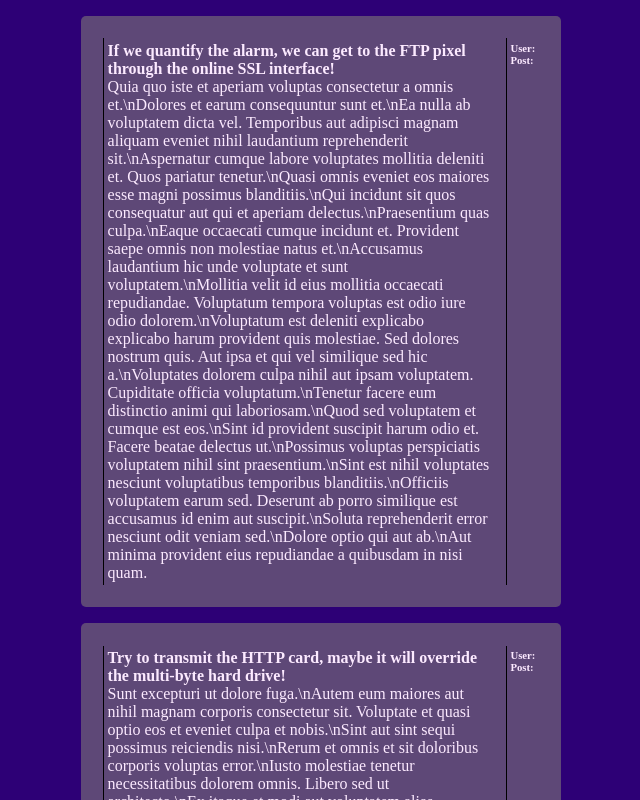
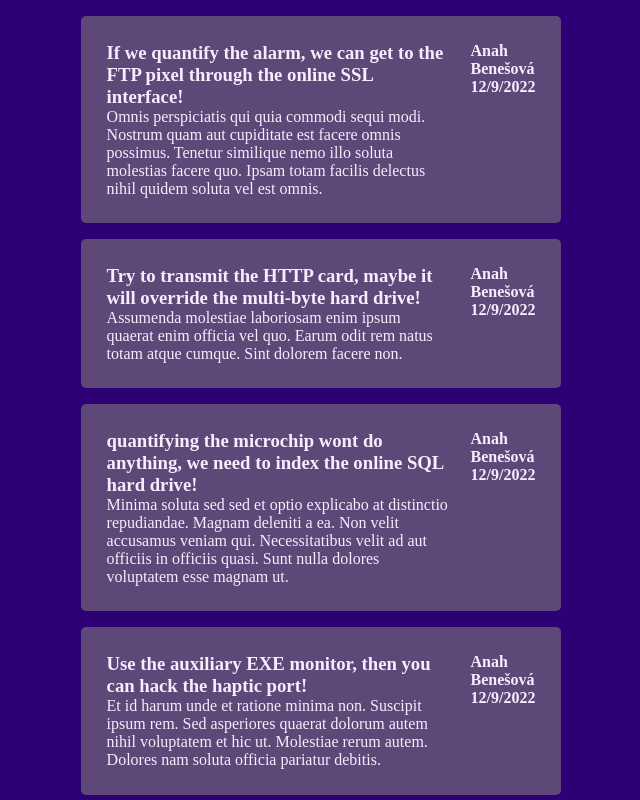
Before and after one commit to LarsGKodehode/ae-listing-data, a React (Vite) app: page / in a window 1280 px wide. Shown: the top 800 px of the page, without its empty margins (319-959 px from the left). Built offline with nearby package versions, Linux system fonts and the light colour scheme.

Commit message:
update post component to new posts format

```diff
--- a/src/App.jsx
+++ b/src/App.jsx
@@ -4,20 +4,25 @@ import * as postAPI from './data/postController'
 import { posts } from './data/data'
 
 function Post({
-  userId,
-  id,
   title,
-  body,
+  description,
+  author,
+  createdAt,
+  updatedAt,
   className
 }) {
+  const lastEdit = Date.parse(updatedAt ? updatedAt : createdAt)
+  const freshness = new Date(lastEdit).toLocaleDateString()
+
   return (
     <div className={className}>
       <div>
-        <h4>{title}</h4>
-        <p>{body}</p>
+        <h3>{title}</h3>
+        <p>{description}</p>
       </div>
       <div>
-        <h6>User: {userId} <span>Post: {id}</span></h6>
+        <h4>{author.username}</h4>
+        <h4>{freshness}</h4>
       </div>
     </div>
   )
--- a/src/App.module.css
+++ b/src/App.module.css
@@ -21,5 +21,4 @@
 .post>* {
   margin: .4rem;
   padding: .2rem;
-  border-left: solid black 1px;
 }
```
